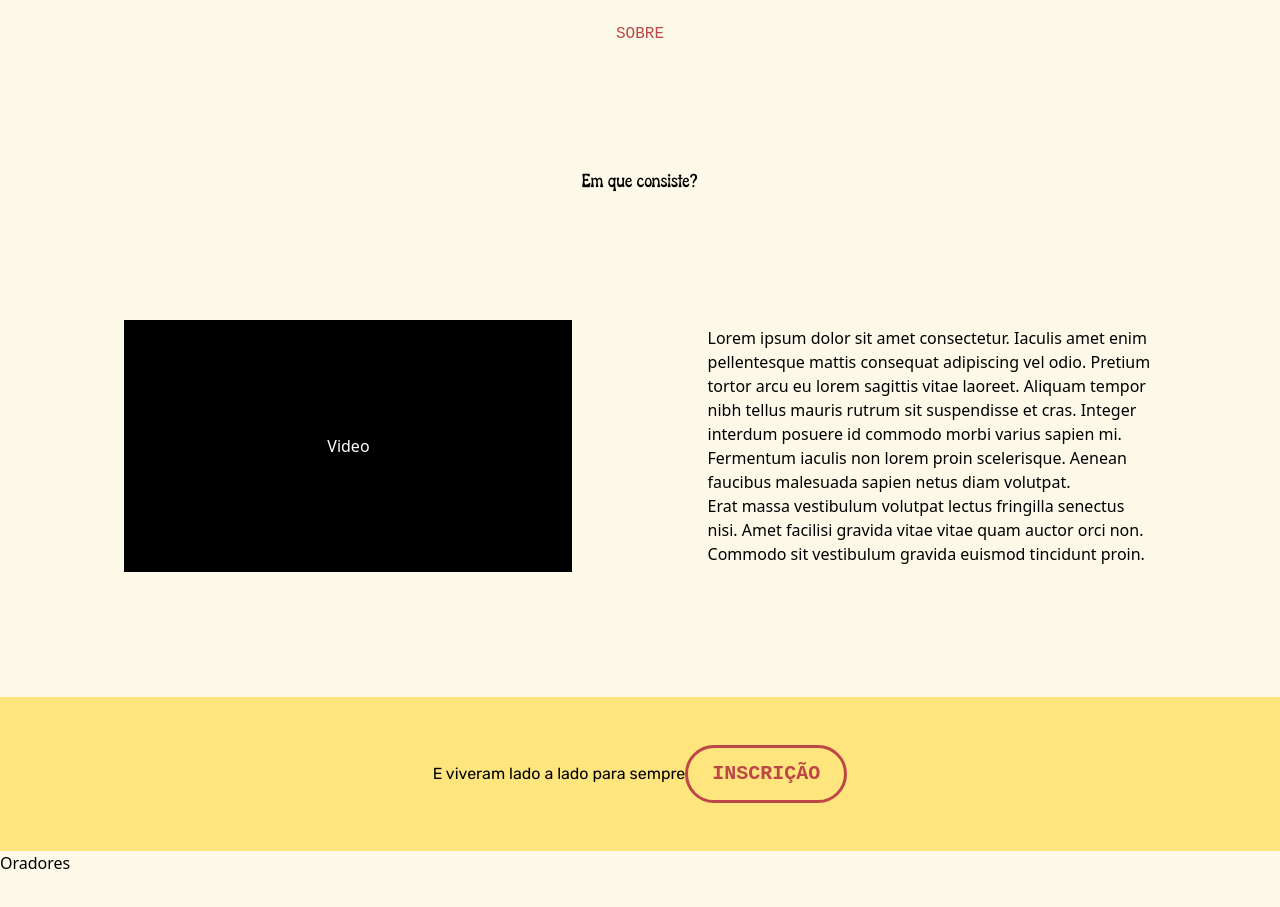
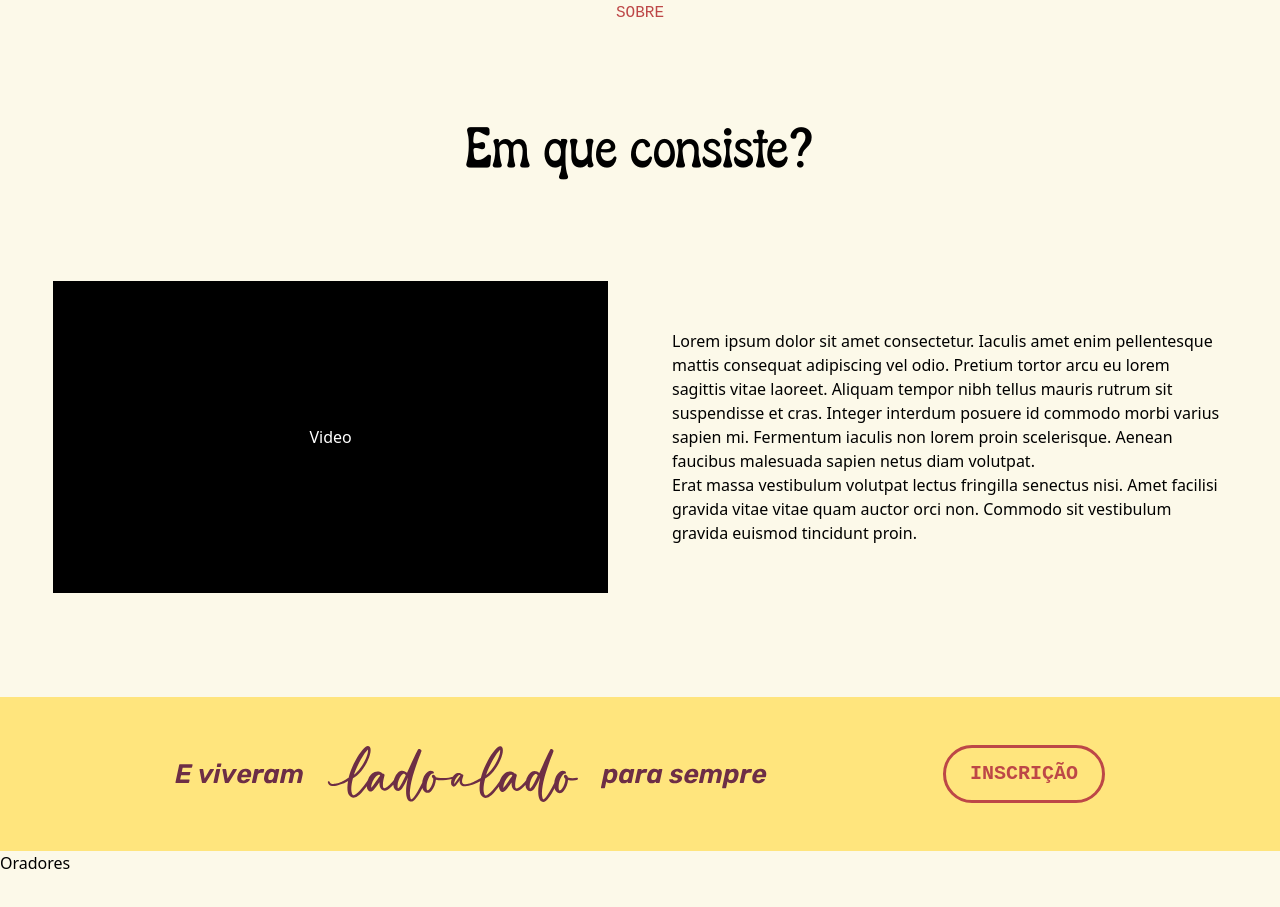
Before and after one commit to Lado-a-Lado/website, a SvelteKit app: page / in a window 1280 px wide. Shown: the part 903-1810 px from the top of the page. Built offline with nearby package versions, Linux system fonts and the light colour scheme; a web font is replaced by a local one.

Commit message:
feat: secção "sobre" revamp

```diff
--- a/src/routes/+page.svelte
+++ b/src/routes/+page.svelte
@@ -27,13 +27,13 @@
 
 <section id="sobre" class="h-svh flex flex-col items-center justify-evenly">
     <h1 class="color-red mono">SOBRE</h1>
-    <h2 class="fruits-delight">Em que consiste?</h2>
-    <div class="flex items-center justify-evenly gap-16 w-11/12">
-        <div class="w-[35vw]">
+    <h2 class="fruits-delight text-3xl md:text-4xl xl:text-5xl">Em que consiste?</h2>
+    <div class="flex flex-col md:flex-row items-center justify-evenly gap-16 w-11/12">
+        <div class="w-full md:w-9/12">
             <div class="bg-black aspect-video"><span class="text-white w-full h-full items-center flex justify-center">
                 Video</span></div>
         </div>
-        <div class="w-[35vw]">
+        <div class="w-full md:w-9/12">
             <p>Lorem ipsum dolor sit amet consectetur. Iaculis amet enim pellentesque mattis consequat adipiscing vel
                 odio. Pretium tortor arcu eu lorem sagittis vitae laoreet. Aliquam tempor nibh tellus mauris rutrum sit
                 suspendisse et cras. Integer interdum posuere id commodo morbi varius sapien mi. Fermentum iaculis non
@@ -42,13 +42,12 @@
                 auctor orci non. Commodo sit vestibulum gravida euismod tincidunt proin. </p>
         </div>
     </div>
+    <button class="sign-up block md:hidden self-start ml-5">INSCRIÇÃO</button>
 </section>
 
 <section class="bg-[var(--theme-yellow)] flex justify-center items-center p-12">
-    <div class="rubik">
-        E viveram lado a lado para sempre
-    </div>
-    <button class="sign-up">INSCRIÇÃO</button>
+    <img class="w-full scale-110 md:w-1/2 md:mr-44 md:scale-100" src="/img/lado-a-lado-frase.svg" alt="E viveram lado a lado para sempre"/>
+    <button class="sign-up hidden md:block">INSCRIÇÃO</button>
 </section>
 
 <section id="oradores" class="h-svh">
```
Also changed, not shown: static/img/lado-a-lado-frase.svg (added).
